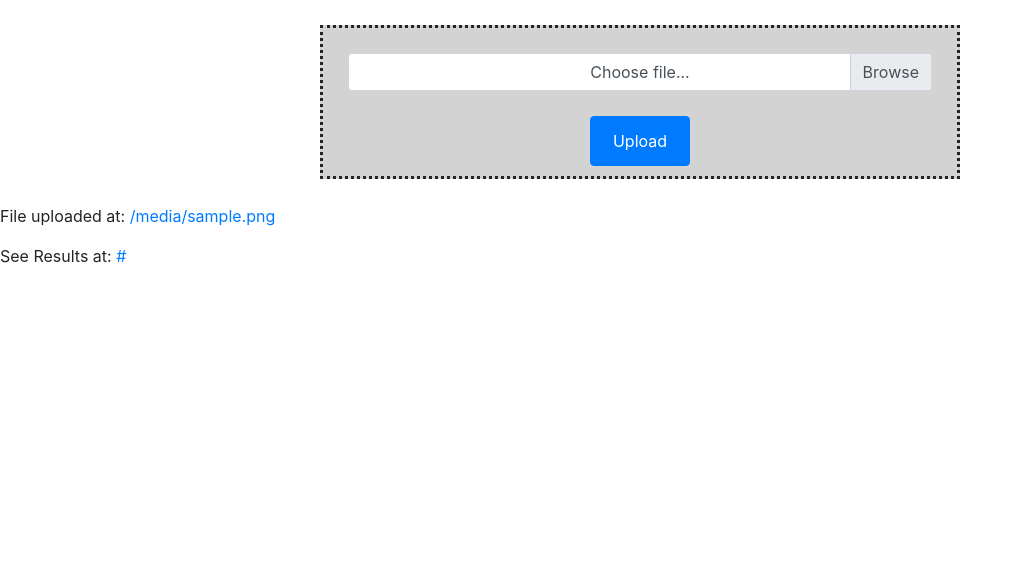
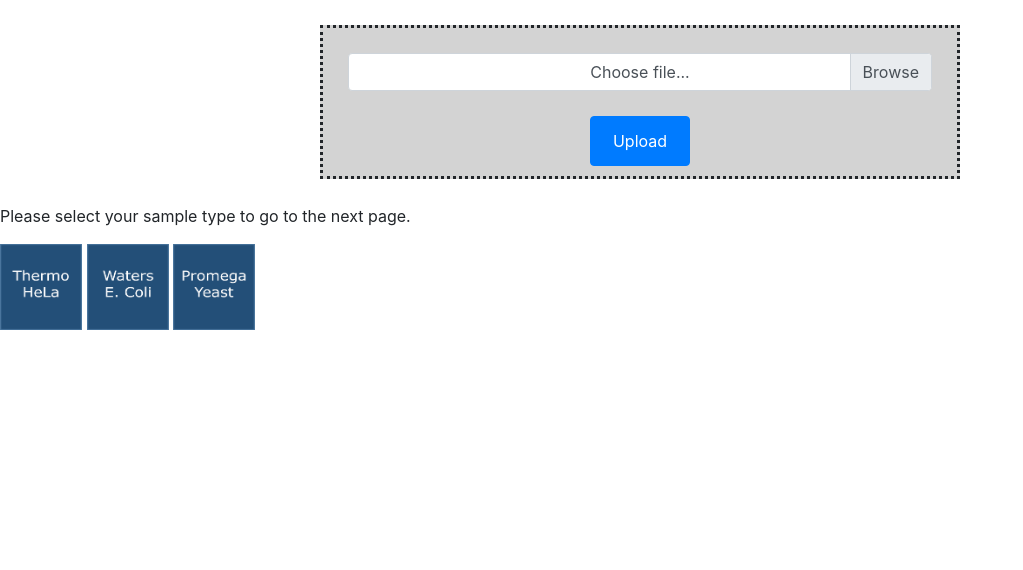
Before and after one commit to Quintuplin/capstone-mirror, a Django app: template webapp/templates/upload.html in a window 1280 px wide. Shown: the part 76-646 px from the top of the page, without its empty margins (0-1023 px from the left). Run offline with Django 3.2, Linux system fonts and the light colour scheme; the template is opened without the code that fills it: most values are stand-ins (such as "Sample title", 1, 10 or a date in 2020); some libraries are stand-ins or nearby versions.

Commit message:
sampletype images/links (no message pass)

```diff
--- a/webapp/templates/upload.html
+++ b/webapp/templates/upload.html
@@ -1,5 +1,5 @@
  {% extends 'base.html' %}
-
+{% load staticfiles %}
  {% block content %}
 
    <form method="post" enctype="multipart/form-data">
@@ -27,9 +27,11 @@
 
 <!-- these are our buttons that redirct us -->
 
-   {% if uploaded_file_url %}
-     <p>File uploaded at: <a href="{{ uploaded_file_url }}">{{ uploaded_file_url }}</a></p>
-     <p>See Results at: <a href="{{ redirectURL }}">{{ redirectURL }}</a></p>
-   {% endif %}
+	{% if uploaded_file_url %}
+		<p>Please select your sample type to go to the next page.</p>
+		<p><a href="{{ redirectURL }}"><img src="{% static 'img/helaimg.png' %}" width="82" height="86" alt="Box"></a>
+		<a href="{{ redirectURL }}"><img src="{% static 'img/coliimg.png' %}" width="82" height="86" alt="Box"></a>
+		<a href="{{ redirectURL }}"><img src="{% static 'img/yeastimg.png' %}" width="82" height="86" alt="Box"></a></p>
+	{% endif %}
 
 {% endblock %}
```
Also changed, not shown: webapp/static/img/coliimg.png (added), webapp/static/img/helaimg.png (added), webapp/static/img/yeastimg.png (added), 2 other files.
